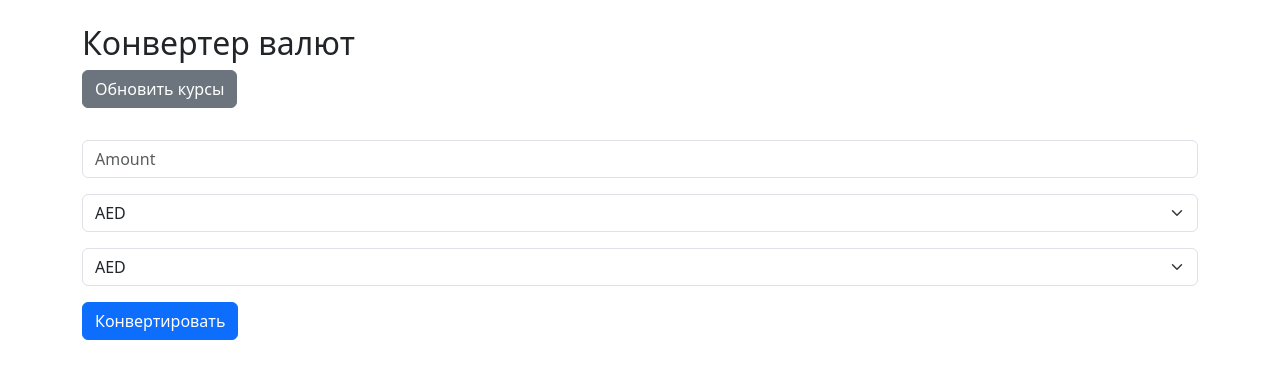
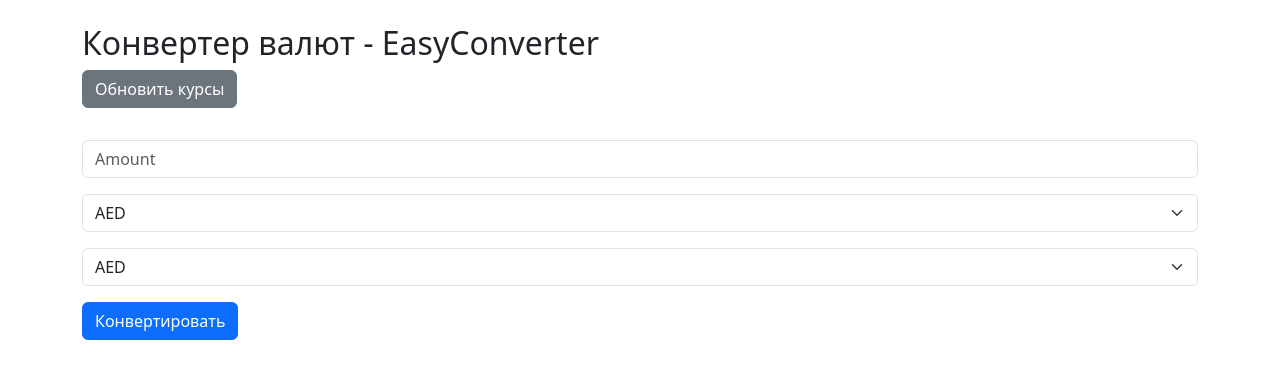
Before and after one commit to blotterp/curr_converter, a Flask app: page / in a window 1280 px wide. Shown: the top 379 px of the page. Run offline with Flask 3, Linux system fonts and the light colour scheme; data comes from the database, SQL or seed files in the repository.

Commit message:
Change HTML Title - add name of project EasyConverter

```diff
--- a/templates/index.html
+++ b/templates/index.html
@@ -1,12 +1,12 @@
 <!DOCTYPE html>
 <html>
 <head>
-    <title>Конвертер валют</title>
+    <title>Конвертер валют EasyConverter</title>
     <link rel="stylesheet" href="https://cdn.jsdelivr.net/npm/bootstrap@5.3.0/dist/css/bootstrap.min.css">
 </head>
 <body class="container mt-4">
 
-<h2>Конвертер валют</h2>
+<h2>Конвертер валют - EasyConverter</h2>
 
 <button class="btn btn-secondary mb-3" onclick="updateRates()">
     Обновить курсы
```
